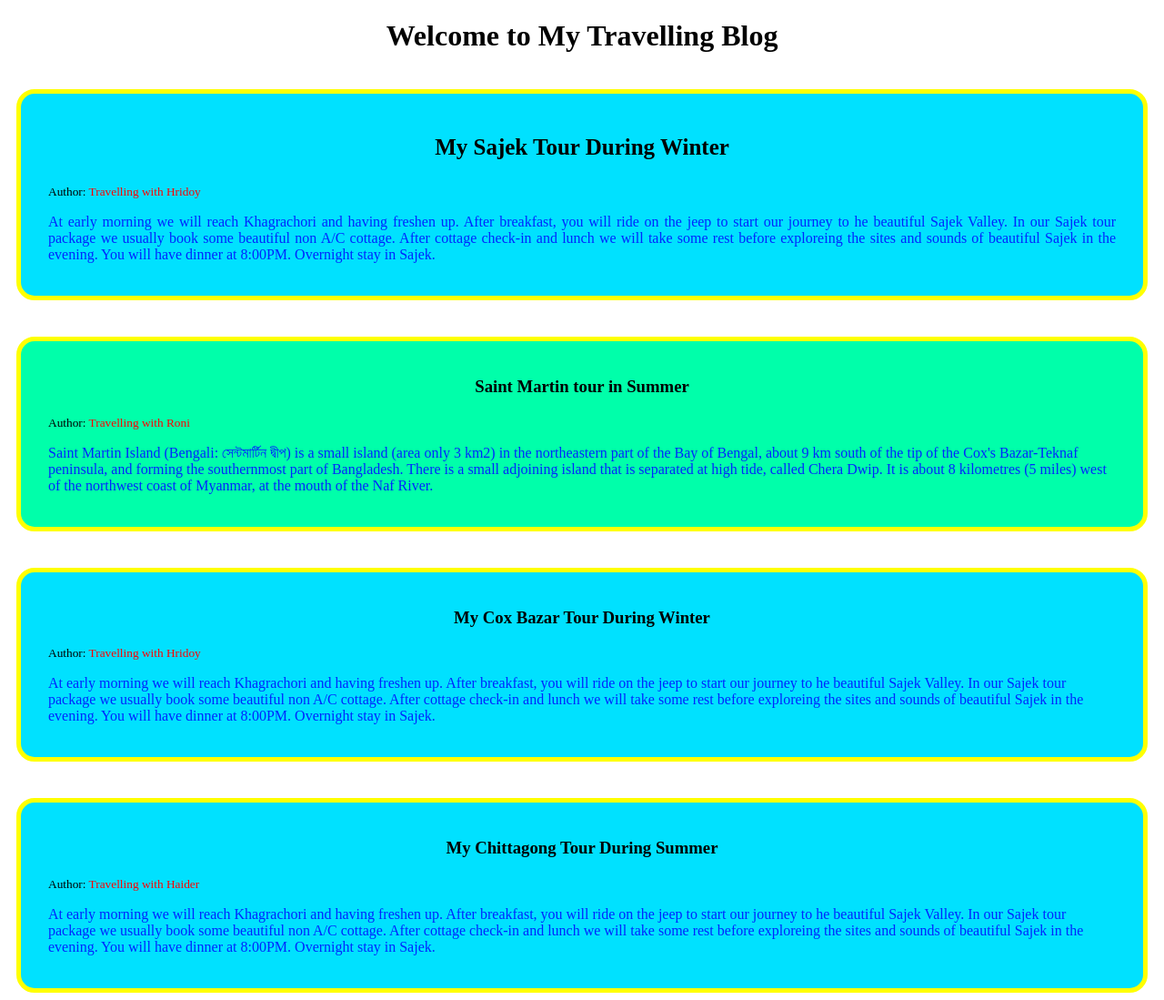
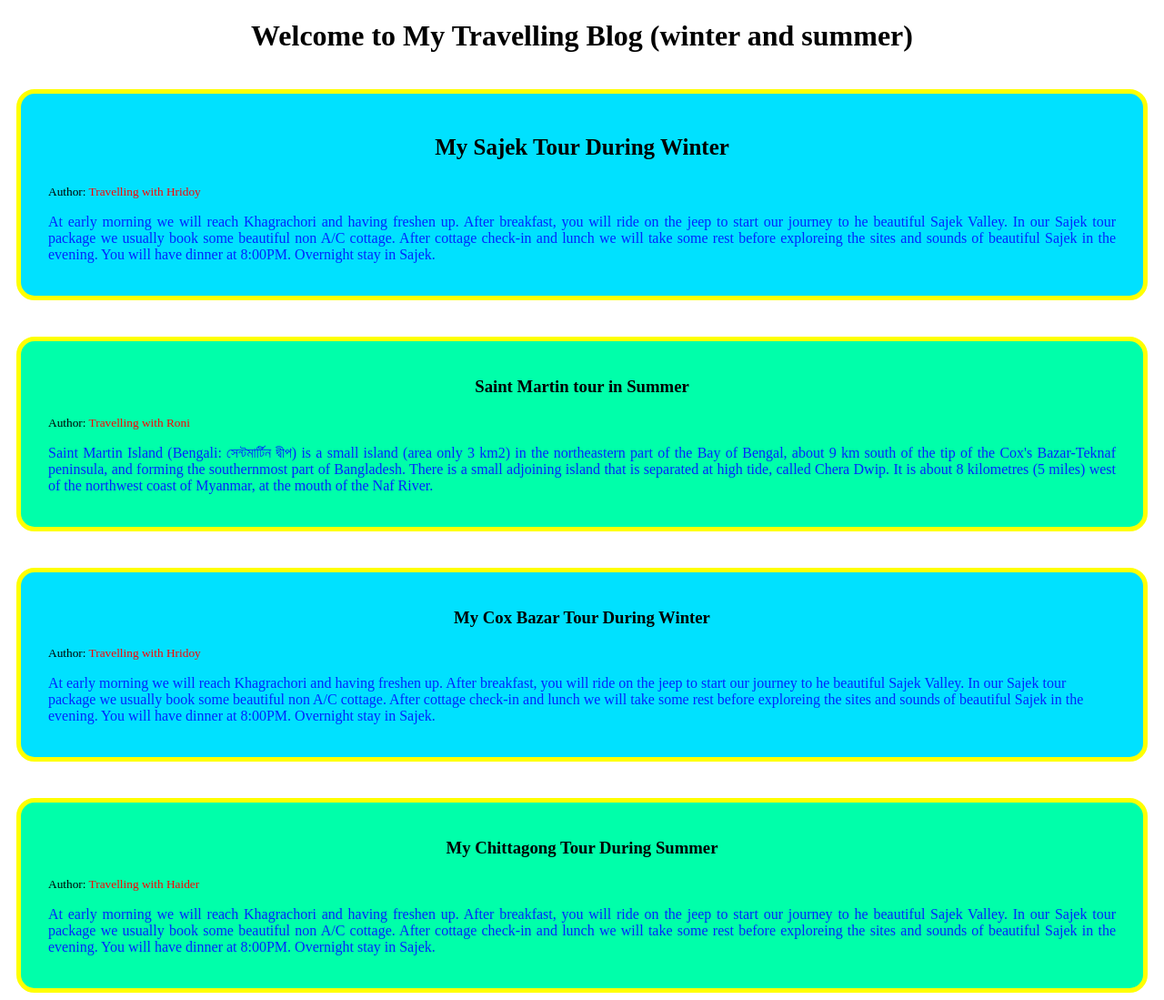
Before and after one commit to Hridoy8132/My-Blog, a plain HTML site: page index.html in a window 1280 px wide. Shown: the whole page at 91% size. Drawn offline with Linux system fonts and the light colour scheme.

```diff
--- a/index.html
+++ b/index.html
@@ -3,7 +3,7 @@
 <head>
     <meta charset="UTF-8">
     <meta name="viewport" content="width=device-width, initial-scale=1.0">
-    <title>My Travelling Blog </title>
+    <title> My Travelling vlog   </title>
 
     <style>
 
@@ -38,6 +38,7 @@
         margin: 40px 10px;
         margin-bottom: 5px;
         padding: 20px 30px;
+        text-align: justify;
 
        }
 
@@ -51,7 +52,7 @@
 </head>
 <body>
 
-    <h1 style="text-align: center; ">Welcome to My Travelling Blog </h1>
+    <h1 style="text-align: center; ">Welcome to My Travelling Blog (winter and summer) </h1>
 
    <div class="blog">
 
@@ -89,7 +90,7 @@
     </div>
 
 
-    <div class="blog">
+    <div class="blog2">
 
       <h3 style="text-align: center;"> My Chittagong Tour During Summer </h3>
       <small> Author: <span> Travelling with Haider  </span> </small>
```
